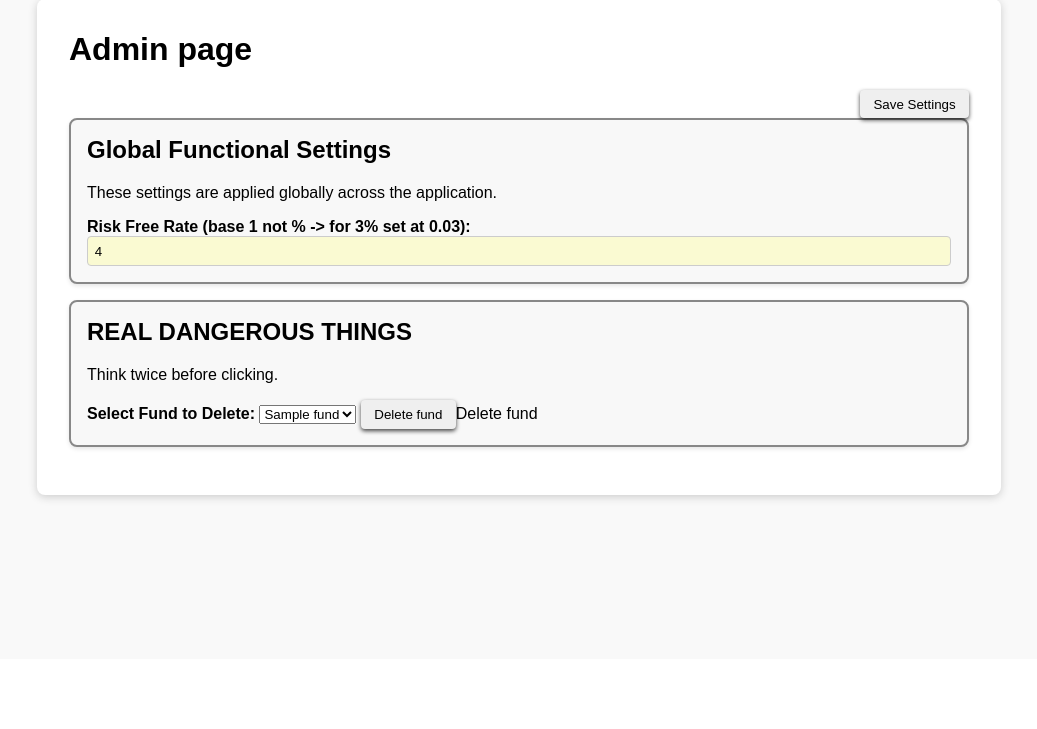
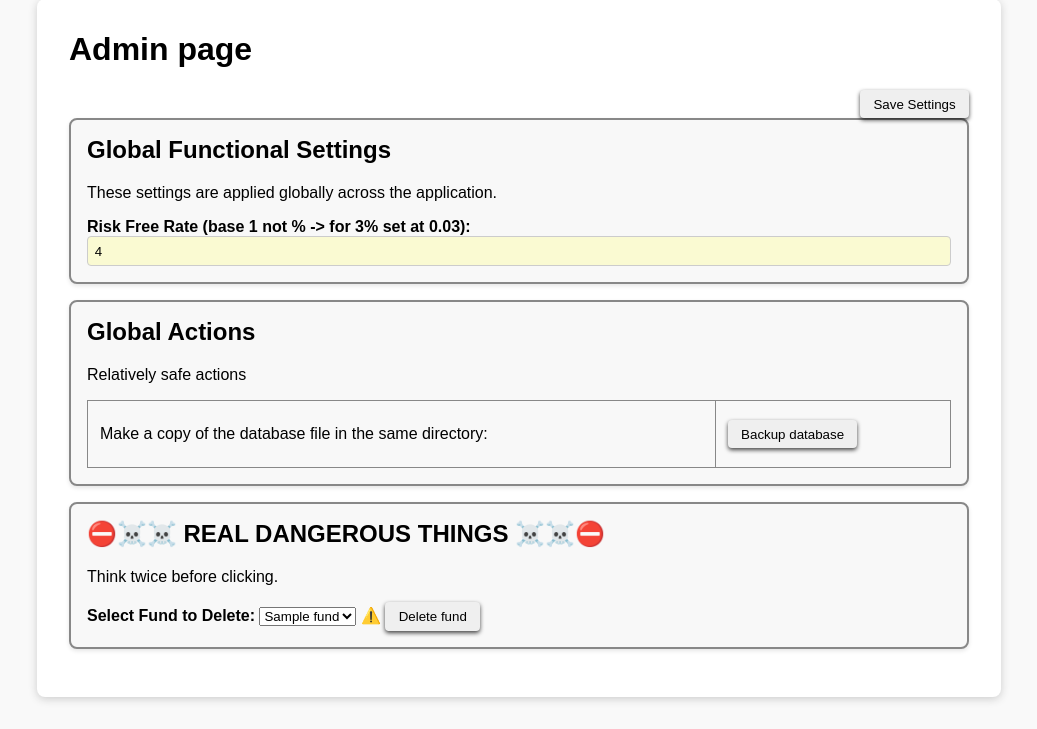
Before and after one commit to AlanFromJapan/FundManagerCompanion, a Flask app: template templates/admin.html in a window 1280 px wide. Shown: the part 141-870 px from the top of the page, without its empty margins (121-1158 px from the left). Before the commit the page ends 643 px from the top, so only its background shows below. Run offline with Flask 3, Linux system fonts and the light colour scheme; the template is opened without the code that fills it: most values are stand-ins (such as "Sample title", 1, 10 or a date in 2020); some libraries are stand-ins or nearby versions.

Commit message:
Added quick button to backup DB

```diff
--- a/templates/admin.html
+++ b/templates/admin.html
@@ -19,8 +19,23 @@
     <input type="text" id="riskFreeRate" name="riskFreeRate" placeholder="Enter risk free rate (>0)" value="{{ conf.risk_free_rate }}" />
 </div>
 
+
 <div class="visual-frame">
-    <h2>REAL DANGEROUS THINGS</h2>
+    <h2>Global Actions</h2>
+    <p>Relatively safe actions</p>
+    <table>
+        <tr>
+            <td><p>Make a copy of the database file in the same directory:</p></td>
+            <td><input type="submit" name="submit_button" value="Backup database" /></td>
+        </tr>
+    </table>
+
+
+</div>
+
+
+<div class="visual-frame">
+    <h2>⛔☠️☠️ REAL DANGEROUS THINGS ☠️☠️⛔</h2>
     <p>Think twice before clicking.</p>
     <label for="deleteFund">Select Fund to Delete:</label>
     <select id="deleteFund" name="deleteFund">
@@ -28,14 +43,14 @@
             <option value="{{ fund.fund_id }}">{{ fund.name }}</option>
         {% endfor %}
     </select>
-
+    ⚠️
     <input
     type="submit"
     name="submit_button"
     onClick="clickConfirm('action_delete',
         document.getElementById('deleteFund').value,
         'Are you sure you want to delete this fund ['+document.getElementById('deleteFund').options[document.getElementById('deleteFund').selectedIndex].text+'] ?');"
-    value="Delete fund">Delete fund</input>
+    value="Delete fund"></input>
 </div>
 
 </form>
```
Also changed, not shown: bp_admin/admin.py (+11 -0 lines).
